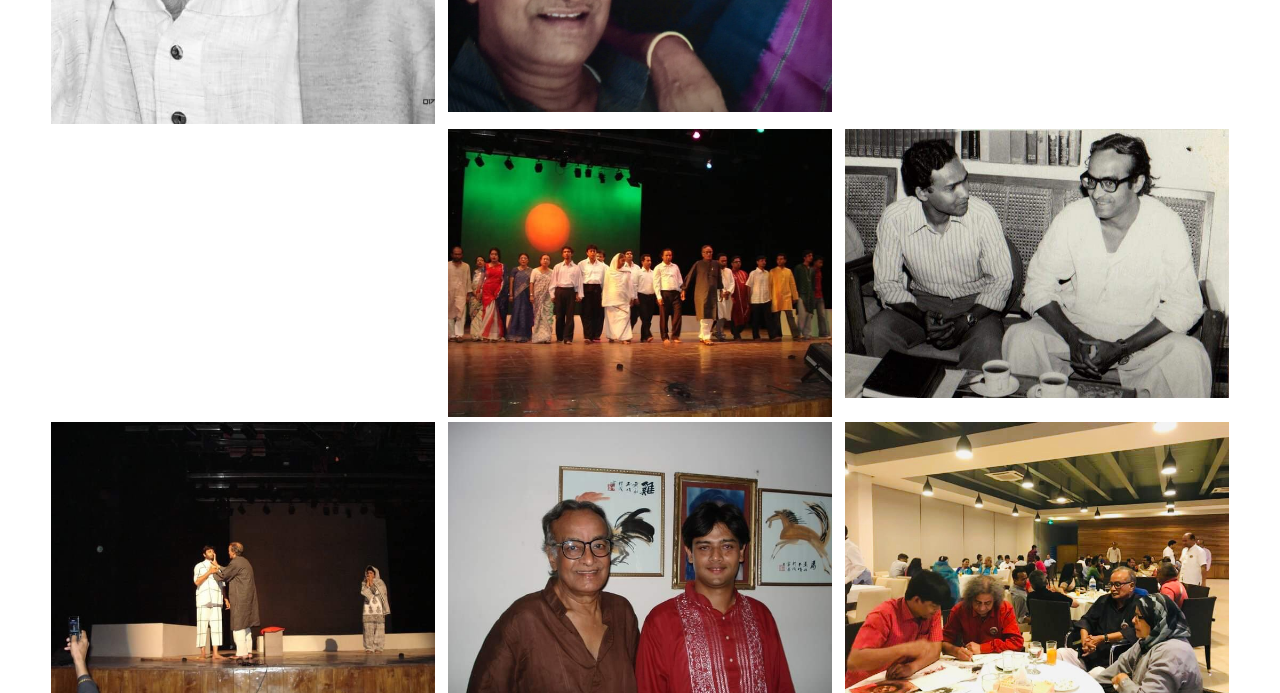
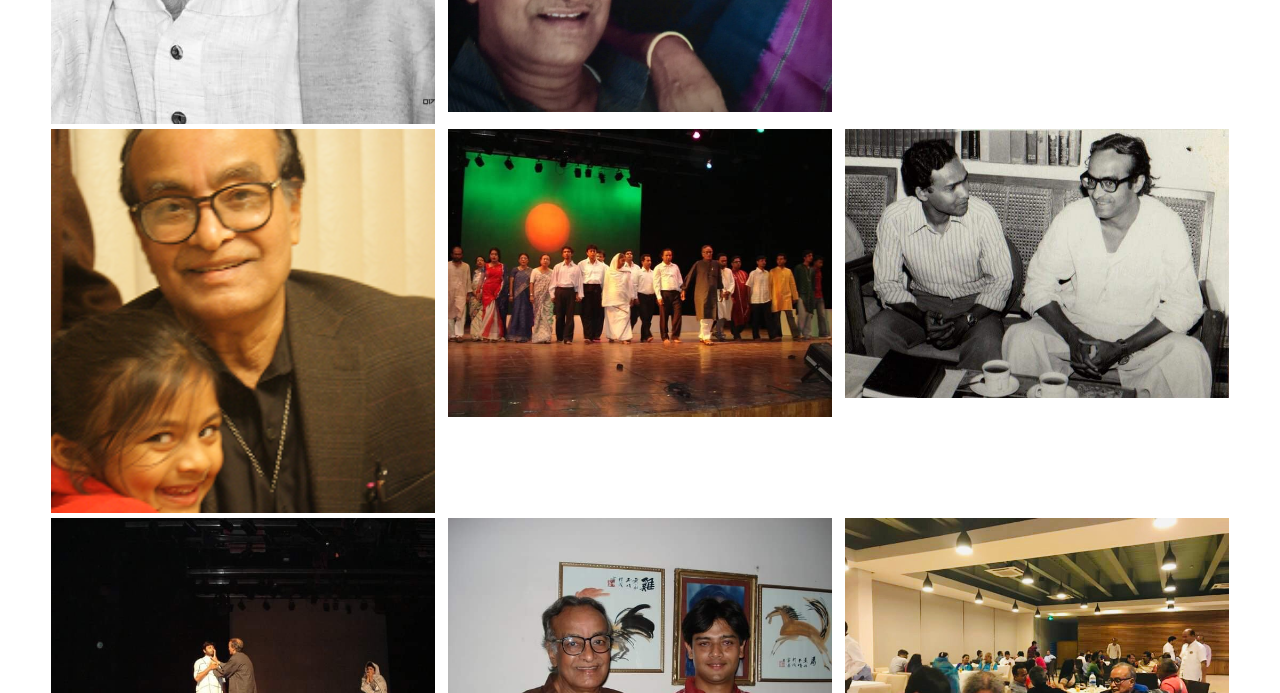
Before and after one commit to niaz-de-coder/momtazuddin-ahmed, a plain HTML site: page galPage.html in a window 1280 px wide. Shown: the part 10320-11013 px from the top of the page. Drawn offline with Linux system fonts and the light colour scheme.

Commit message:
Update galPage.html

```diff
--- a/galPage.html
+++ b/galPage.html
@@ -121,7 +121,7 @@
         <img id="photo57" class="photo" src="asset/main-gal/img57.jpeg" alt="">
     </div>
     <div class="photosBox">
-        <img id="photo58" class="photo" src="asset/main-gal/img58.jpeg" alt="">
+        <img id="photo58" class="photo" src="asset/main-gal/img58.png" alt="">
         <img id="photo59" class="photo" src="asset/main-gal/img59.jpeg" alt="">
         <img id="photo60" class="photo" src="asset/main-gal/img60.jpeg" alt="">
     </div>
```
